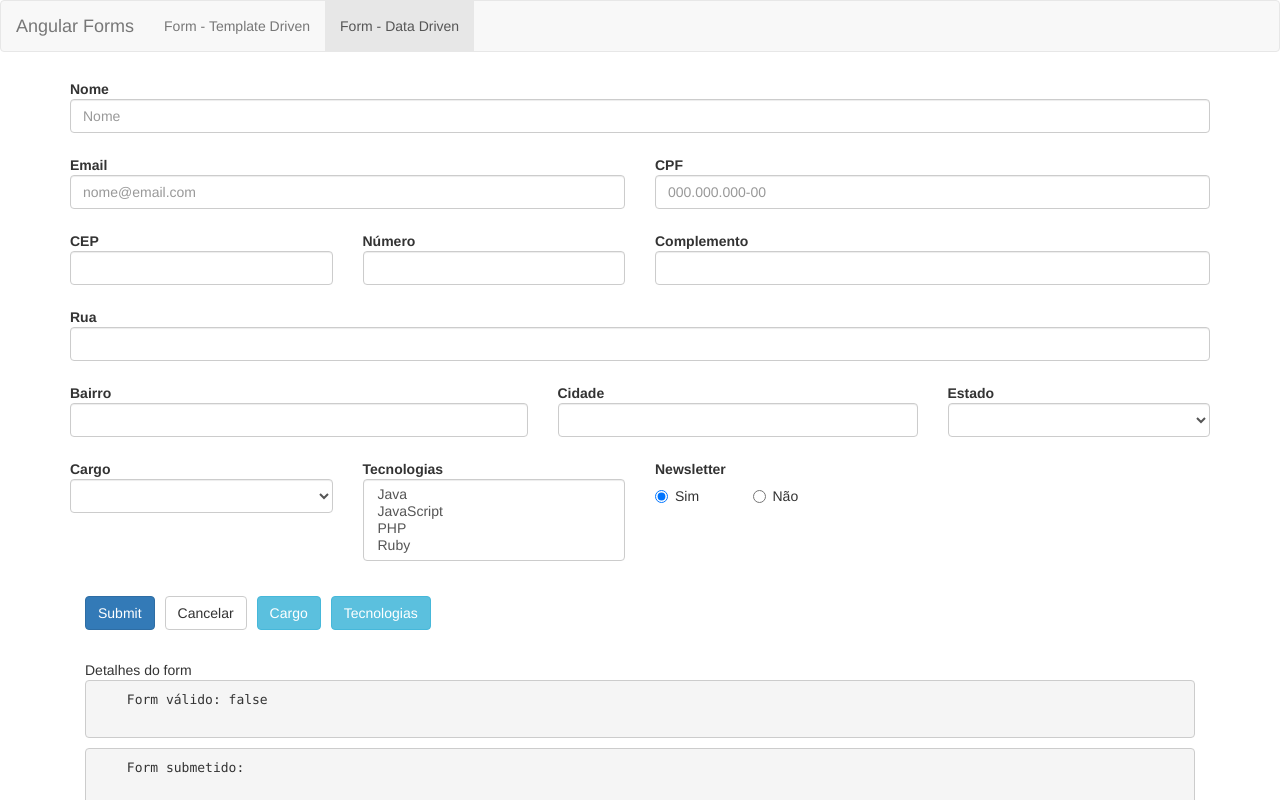
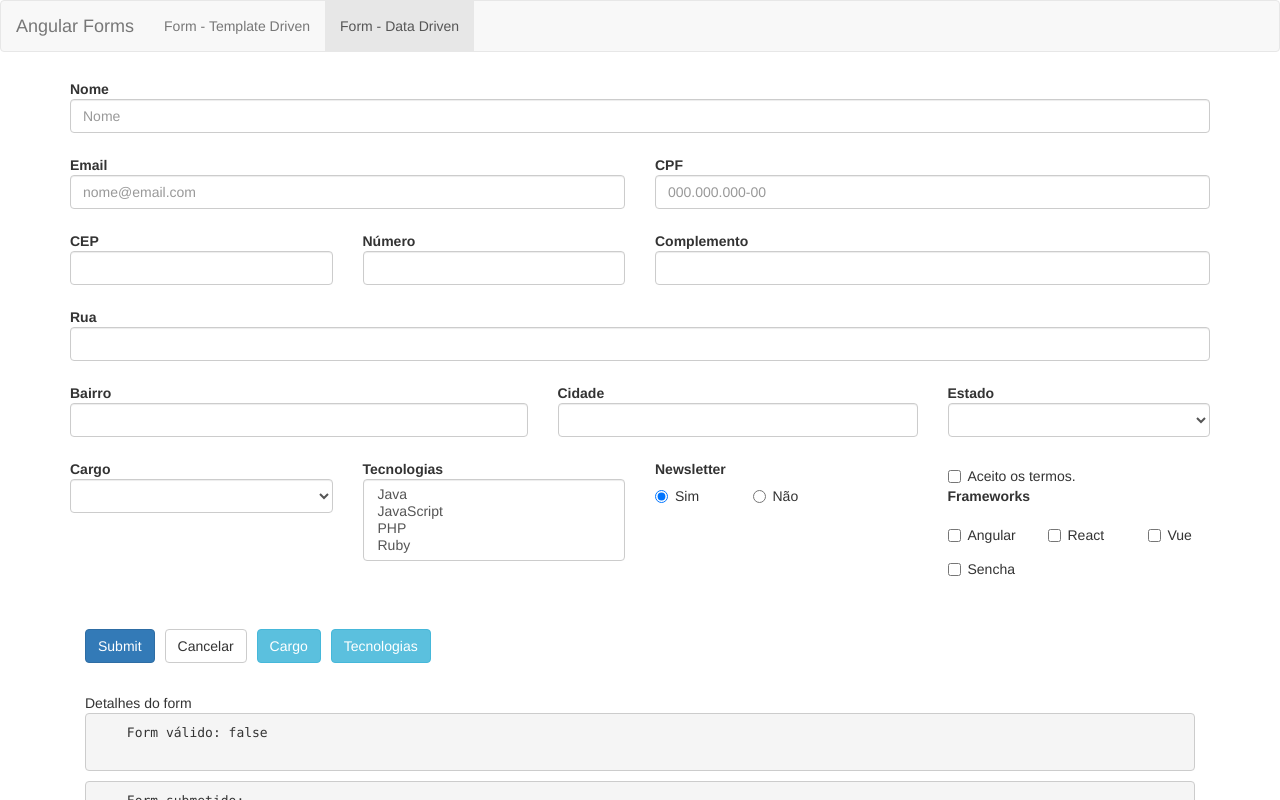
Before and after one commit to pierbotteroweb/angular-loiane-forms, an Angular app in the folder forms/: page /dataForm in a window 1280 px wide. Shown: the top 800 px of the page. Built offline with nearby package versions, Linux system fonts and the light colour scheme.

Commit message:
Aula 106 e 107 Inputs reativos checkbox toggle e multipla escolha com FormArray

```diff
--- a/forms/src/app/data-form/data-form.component.html
+++ b/forms/src/app/data-form/data-form.component.html
@@ -116,21 +116,21 @@
   </div>
 
   <div class="form-group">
-    <div class="col-md-3" ngClass="aplicaCssErro('cargo')">
+    <div class="col-md-3" [ngClass]="aplicaCssErro('cargo')">
       <label for="cargo" class="control-label">Cargo</label>
       <select formControlName="cargo" class="form-control"
       autocomplete="nocomplete" [compareWith]="compararCargos">
       <option *ngFor="let cargo of cargos" [ngValue]="cargo" >{{cargo.desc}}</option>
     </select>
     </div>
-    <div class="col-md-3" ngClass="aplicaCssErro('tecnologias')">
+    <div class="col-md-3" [ngClass]="aplicaCssErro('tecnologias')">
       <label for="tecnologias" class="control-label">Tecnologias</label>
       <select multiple formControlName="tecnologias" class="form-control"
       autocomplete="nocomplete">
       <option *ngFor="let tecnologia of tecnologias" [value]="tecnologia.nome" >{{tecnologia.desc}}</option>
     </select>
     </div>
-    <div class="col-md-3" ngClass="aplicaCssErro('newsletter')">
+    <div class="col-md-3" [ngClass]="aplicaCssErro('newsletter')">
       <label for="newsletter" class="control-label">Newsletter</label>
       <div id="newsletter" class="row">
         <div class="col-sm-4" *ngFor="let item of newsletterOp">
@@ -140,6 +140,34 @@
         </div>
       </div>
     </div>
+
+    <div class="form-group">
+      <div class="col-md-3" [ngClass]="aplicaCssErro('termos')">
+        <div class="checkbox">
+          <label class="checkbox-inline">
+            <input type="checkbox" formControlName="termos"> Aceito os termos.
+          </label>
+          <app-campo-control-erro [mostrarErro]="verificaChecked()"
+          msgErro="Por favor, aceite os termos."></app-campo-control-erro>
+        </div>
+      </div>
+
+
+
+      <div class="col-md-3" [ngClass]="aplicaCssErro('frameworks')">
+        <label for="frameworks">Frameworks</label>
+        <div id="frameworks" class="row">
+          <div class="checkbox col-sm-4" formArrayName="frameworks"
+          *ngFor="let item of formulario.get('frameworks')['controls'];let i = index">
+            <label class="checkbox-inline">
+              <input type="checkbox" [formControlName]="i" > {{frameworks[i]}}
+            </label>
+          </div>
+        </div>
+      </div>
+    </div>
+
+
   </div>
 
   <div class="col-sm-12"><br>
--- a/forms/src/app/data-form/data-form.component.ts
+++ b/forms/src/app/data-form/data-form.component.ts
@@ -20,6 +20,7 @@ export class DataFormComponent implements OnInit {
   cargos:any[]
   tecnologias: any[]
   newsletterOp: any[]
+  frameworks:any= ['Angular', 'React', 'Vue', 'Sencha']
 
   constructor(private formBuilder: FormBuilder,
               private http: Http,
@@ -60,16 +61,44 @@ export class DataFormComponent implements OnInit {
       }),
       cargo: [null],
       tecnologias: [null],
-      newsletter: ['s']
+      newsletter: ['s'],
+      termos: [null, Validators.pattern('true')],
+      frameworks: this.buildFrameworks()
     })
 
 
   }
 
+  buildFrameworks(){
+
+    let values = this.frameworks.map(v=> new FormControl(false))
+    return this.formBuilder.array(values)
+
+    // this.formBuilder.array( [
+    //   new FormControl(false),
+    //   new FormControl(false),
+    //   new FormControl(false),
+    //   new FormControl(false)
+    // ])
+
+  }
+
   onSubmit(){
     console.log("this.formulario",this.formulario)
+
+    let valueSubmit = Object.assign({}, this.formulario.value);
+    console.log('valueSubmit',valueSubmit)
+
+    valueSubmit = Object.assign(valueSubmit,{
+      frameworks: valueSubmit.frameworks
+      .map((v,i)=> v? this.frameworks[i]:null)
+      .filter(v => v!==null)
+    })
+
+
+
     if(this.formulario.valid){
-      this.http.post('https://httpbin.org/post', JSON.stringify(this.formulario.value))
+      this.http.post('https://httpbin.org/post', JSON.stringify(valueSubmit))
       .pipe(map(dados=>dados))
       .subscribe(dados=>{
         console.log(dados)
@@ -118,6 +147,14 @@ export class DataFormComponent implements OnInit {
     if(campoCpf.errors){
       // console.log("campoCpf.errors['_cpf']",campoCpf.errors['_cpf'])
       return campoCpf.errors['pattern']&& campoCpf.touched
+    }
+  }
+
+  verificaChecked(){
+    let campoTermos = this.formulario.get('termos')
+    if(campoTermos.errors){
+      // console.log("campoTermos.errors['_cpf']",campoTermos.errors['_cpf'])
+      return campoTermos.errors['pattern']&& campoTermos.touched
     }
   }
 
```
